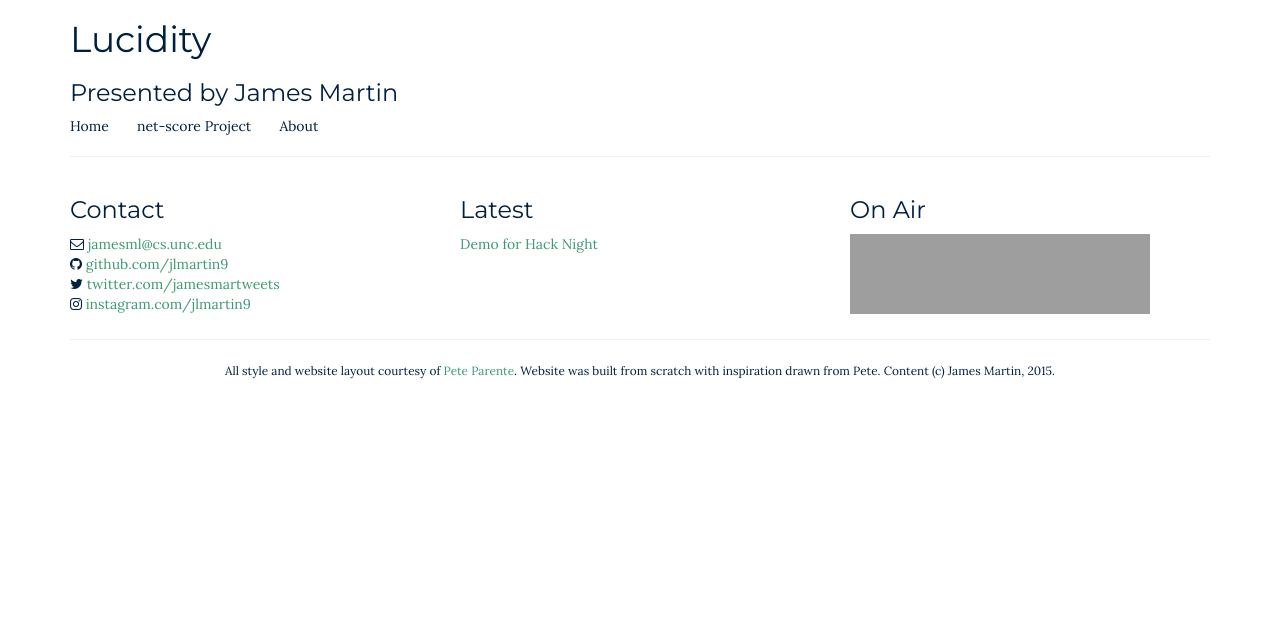
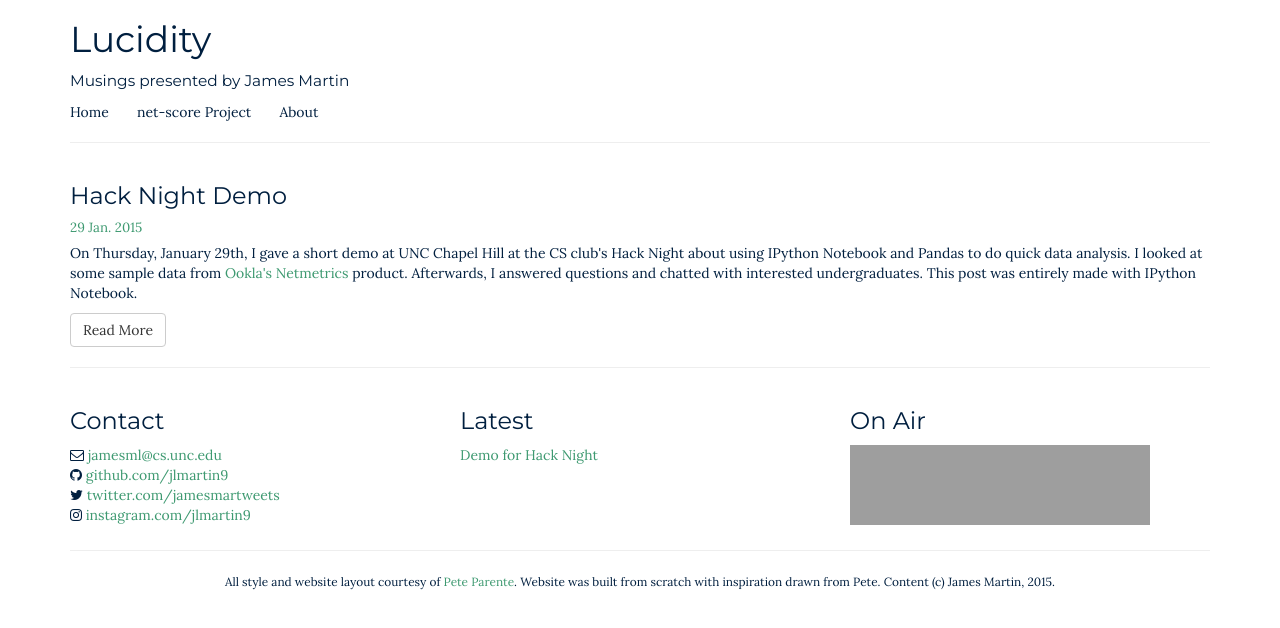
Before and after one commit to jameslmartin/personal, a plain HTML site: page index.html in a window 1280 px wide. Drawn offline with nearby package versions, Linux system fonts and the light colour scheme; grey boxes are pictures that could not be loaded.

Commit message:
Updated landing page, CSS, and wrote a quick Node.js app to serve static web pages.

```diff
--- a/css/site.css
+++ b/css/site.css
@@ -26,7 +26,19 @@ a:active {
     color: red;
 }
 
-#siteTitle a {
+.post-date {
+	color: #3D9970;
+	font-size: 95%;
+	padding-bottom: 5px;
+}
+
+.subtitle {
+	font-family: "Montserrat";
+	color: inherit;
+	font-size: 110%;
+}
+
+#siteTitle .title a {
 	color: inherit;
 	text-decoration: none;
 }
--- a/index.html
+++ b/index.html
@@ -21,16 +21,27 @@
 
 <body>
     <div class="container">
+
         <!-- Header Section -->
         <header id="siteTitle">
-            <h1><a href="index.html">Lucidity</a></h1>
-            <h3>Presented by James Martin</h3>
+            <h1 class="title"><a href="index.html">Lucidity</a></h1>
+            <div class="subtitle">Musings presented by James Martin</div>
             <nav>
                 <a href="index.html">Home</a>
                 <a href="net-score/index.html">net-score Project</a>
                 <a href="about.html">About</a>
             </nav>
+            <hr>
         </header>
+
+        <div class="row">
+            <div class="col-md-12">
+                <h3>Hack Night Demo</h3>
+                <div class="post-date">29 Jan. 2015</div>
+                <p>On Thursday, January 29th, I gave a short demo at UNC Chapel Hill at the CS club's Hack Night about using IPython Notebook and Pandas to do quick data analysis. I looked at some sample data from <a href="http://www.ookla.com/netmetrics">Ookla's Netmetrics</a> product. Afterwards, I answered questions and chatted with interested undergraduates. This post was entirely made with IPython Notebook.</p>
+                <a class="btn btn-default" href="hack-night.html" role="button">Read More</a>
+            </div>
+        </div>
 
         <!-- Footer Section -->
         <hr>
```
Also changed, not shown: about.html (+8 -6 lines), hack-night.html (+5 -5 lines), 1 other file.
